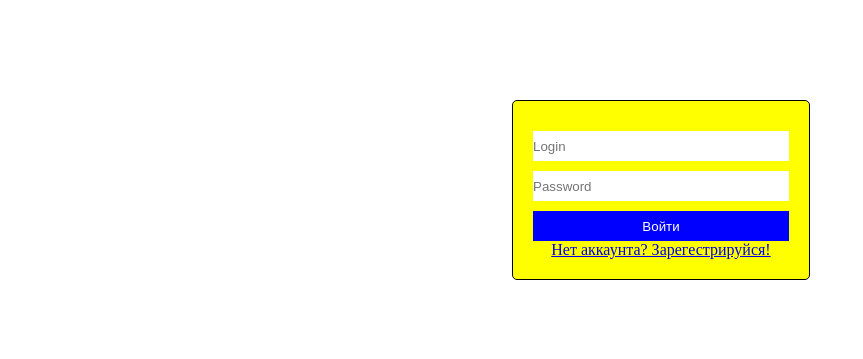
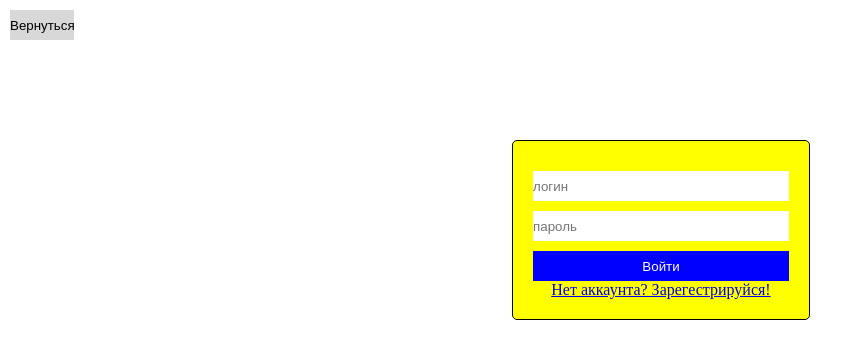
Before and after one commit to Mirik1020/site_yandex, a Flask app: template templates/login_page.html in a window 1280 px wide. Shown: the top 359 px of the page, without its empty margins (0-863 px from the left). Run offline with Flask 3, Linux system fonts and the light colour scheme; the template is opened without the code that fills it, so the values that code supplies are empty.

Commit message:
Add files via upload

```diff
--- a/main.py
+++ b/main.py
@@ -34,6 +34,12 @@ def index():
     return render_template('main_page.html', name=":без входа", olymps=tmp, flag=True)
 
 
+@app.route('/unlogined', methods=['POST'])
+def unlogined():
+    tmp = os.listdir('static/olymps')
+    return render_template('main_page.html', name=":без входа", olymps=tmp, flag=True)
+
+
 @app.route('/logined', methods=['POST'])
 def logined():
     login = request.form.get('login')
@@ -59,13 +65,15 @@ def logined():
                 WHERE min_grade <= {grade[0][0]} AND {grade[0][0]} <= max_grade""").fetchall()
     tmp = [i[0] for i in tmp]
     if password2[0][0] == password:
+        # вход
         u.name = name[0][0]
         u.surname = surname[0][0]
         return render_template('main_page.html', name=f'{name[0][0]} {surname[0][0]}', olymps=tmp, flag=False)
-
     elif u.name and u.surname:
+        # вход повторный
         return render_template('main_page.html', name=f'{u.name} {u.surname}', olymps=tmp, flag=False)
     else:
+        # войти не получилось
         return render_template('failed_login_page.html')
 
 
@@ -91,12 +99,15 @@ def registered():
     cur = con.cursor()
     is_there_user = cur.execute(f"""SELECT * from users where login = '{data[2]}'""").fetchall()
     if is_there_user:
+        # такой пользователь уже есть при регистрации
         return render_template('failed_register_page.html', alert="Пользователь с таким логином уже есть")
     if data[4] != data[5]:
+        # пароли не совпадают при регистрации
         return render_template('failed_register_page.html', alert="Пароли не совпадают")
     cur.execute(f"""INSERT INTO users
                     VALUES ('{data[0]}', '{data[1]}', '{data[2]}', {data[3]}, '{data[4]}')""")
     con.commit()
+    # регистрация прошла успешно
     return render_template('login_page.html')
 
 
@@ -114,19 +125,23 @@ def olymp_first_page():
     print(len(tasks))
 
     if type1 == "test":
+        # тип задания тест
         anses = tasks[f"task{str(ol.page)}"]["anses"]
         return render_template('test_task_page.html',
                                src=f'static/olymps/{ol.olymp}/{tasks[f"task{str(ol.page)}"]["image"]}', page=ol.page,
                                ans=anses, last_ans=ol.last_ans[ol.page - 1])
     elif type1 == "digit":
+        # тип задания ввод числа
         return render_template('digit_task_page.html',
                                src=f'static/olymps/{ol.olymp}/{tasks[f"task{str(ol.page)}"]["image"]}', page=ol.page,
                                inp=ol.last_ans[ol.page - 1])
     elif type1 == "hand":
+        # тип задания c ручной проверкой
         return render_template('input_task_page.html',
                                src=f'static/olymps/{ol.olymp}/{tasks[f"task{str(ol.page)}"]["image"]}', page=ol.page,
                                inp=ol.last_ans[ol.page - 1])
     else:
+        # резервный вариант
         return render_template('task_page.html',
                                src=f'static/olymps/{ol.olymp}/{tasks[f"task{str(ol.page)}"]["image"]}', page=ol.page)
 
@@ -138,30 +153,35 @@ def olymp_page():
         tasks = json.load(file)
     print(tasks, ol.olymp)
     if ol.page == len(tasks) + 1:
+        # сохранение результата
         res = dict()
         res['user'] = u.login
         res['result'] = ol.tasks
         print(res)
-        with open('results/result.json', 'w') as jso:
+        with open(f'results/result{u.login}.json', 'w') as jso:
             json.dump(res, jso)
         return render_template('last_olymp_page.html')
     type1 = tasks[f"task{str(ol.page)}"]["type"]
     print(type1)
     print(request.form)
     if type1 == "test":
+        # тип задания тест
         anses = tasks[f"task{str(ol.page)}"]["anses"]
         return render_template('test_task_page.html',
                                src=f'static/olymps/{ol.olymp}/{tasks[f"task{str(ol.page)}"]["image"]}', page=ol.page,
                                ans=anses, last_ans=ol.last_ans[ol.page - 1])
     elif type1 == "digit":
+        # тип задания ввод числа
         return render_template('digit_task_page.html',
                                src=f'static/olymps/{ol.olymp}/{tasks[f"task{str(ol.page)}"]["image"]}', page=ol.page,
                                inp=ol.last_ans[ol.page - 1])
     elif type1 == "hand":
+        # тип задания c ручной проверкой
         return render_template('input_task_page.html',
                                src=f'static/olymps/{ol.olymp}/{tasks[f"task{str(ol.page)}"]["image"]}', page=ol.page,
                                inp=ol.last_ans[ol.page - 1])
     else:
+        # резервный вариант
         return render_template('task_page.html',
                                src=f'static/olymps/{ol.olymp}/{tasks[f"task{str(ol.page)}"]["image"]}', page=ol.page)
 
@@ -178,19 +198,23 @@ def olymp_page_bet():
     print(type1)
     print(request.form)
     if type1 == "test":
+        # тип задания тест
         anses = tasks[f"task{str(ol.page)}"]["anses"]
         return render_template('test_task_page.html',
                                src=f'static/olymps/{ol.olymp}/{tasks[f"task{str(ol.page)}"]["image"]}', page=ol.page,
                                ans=anses, last_ans=ol.last_ans[ol.page - 1])
     elif type1 == "digit":
+        # тип задания ввод числа
         return render_template('digit_task_page.html',
                                src=f'static/olymps/{ol.olymp}/{tasks[f"task{str(ol.page)}"]["image"]}', page=ol.page,
                                inp=ol.last_ans[ol.page - 1])
     elif type1 == "hand":
+        # тип задания c ручной проверкой
         return render_template('input_task_page.html',
                                src=f'static/olymps/{ol.olymp}/{tasks[f"task{str(ol.page)}"]["image"]}', page=ol.page,
                                inp=ol.last_ans[ol.page - 1])
     else:
+        # резервный вариант
         return render_template('task_page.html',
                                src=f'static/olymps/{ol.olymp}/{tasks[f"task{str(ol.page)}"]["image"]}', page=ol.page)
 
@@ -210,22 +234,26 @@ def save_page():
     elif type1 == "hand":
         ol.tasks[ol.page - 1] = q
     if type1 == "test":
+        # тип задания тест
         anses = tasks[f"task{str(ol.page)}"]["anses"]
         ol.last_ans[ol.page - 1] = tasks[f"task{str(ol.page)}"]["anses"].index(q)
         return render_template('test_task_page.html',
                                src=f'static/olymps/{ol.olymp}/{tasks[f"task{str(ol.page)}"]["image"]}', page=ol.page,
                                ans=anses, last_ans=ol.last_ans[ol.page - 1])
     elif type1 == "digit":
+        # тип задания ввод числа
         ol.last_ans[ol.page - 1] = q
         return render_template('digit_task_page.html',
                                src=f'static/olymps/{ol.olymp}/{tasks[f"task{str(ol.page)}"]["image"]}', page=ol.page,
                                inp=ol.last_ans[ol.page - 1])
     elif type1 == "hand":
+        # тип задания c ручной проверкой
         ol.last_ans[ol.page - 1] = q
         return render_template('input_task_page.html',
                                src=f'static/olymps/{ol.olymp}/{tasks[f"task{str(ol.page)}"]["image"]}', page=ol.page,
                                inp=ol.last_ans[ol.page - 1])
     else:
+        # резервный вариант
         return render_template('task_page.html',
                                src=f'static/olymps/{ol.olymp}/{tasks[f"task{str(ol.page)}"]["image"]}', page=ol.page)
 
--- /dev/null
+++ b/results/resultsveta_vv81.json
@@ -0,0 +1 @@
+{"user": "sveta_vv81", "result": [false, false]}
--- a/static/styles.css
+++ b/static/styles.css
@@ -34,6 +34,8 @@ body {
 	background-color: rgb(255, 255, 0);
 	border: 1px solid black;
 }
+
+
 
 .input{
 	width:100%;
@@ -78,3 +80,32 @@ body {
 .text{
 	text-align: center;
 }
+
+.buttoninto2{
+	background-color: rgb(216, 216, 216);
+	color: black;
+	border-color: black;
+	border-width: 0px;
+	width: 100%;
+	height: 100%;
+	transition: background-color 0.5s,color 0.5s;
+}
+
+.buttoninto2:hover{
+	background-color: white;
+	color: black;
+	border-width: 0px;
+	width: 100%;
+	height: 100%;
+}
+
+.buttoninto2:active{
+	transform: scale(0.98);
+}
+
+.button2{
+	margin-left: 10px;
+	height: 30px;
+	margin-top: 10px;
+	width: 5%;
+}
--- a/templates/login_page.html
+++ b/templates/login_page.html
@@ -7,13 +7,18 @@
 		<title>login page</title>
 	</head>
 	<body>
+		<form method="POST" action="/unlogined">
+			<div class = "button2">
+				<input type="submit" value="Вернуться ↩" class="buttoninto2">
+			</div>
+		</form>
 		<form method="POST" action="/logined">
 			<div class="box-one">
 				<div class="input">
-					<input type="text" placeholder="Login" name="login" class="inputinto">
+					<input type="text" placeholder="логин" name="login" class="inputinto">
 				</div>
 				<div class="input">
-					<input type="password" placeholder="Password" name="password" class="inputinto">
+					<input type="password" placeholder="пароль" name="password" class="inputinto">
 				</div>
 				<div class = "button">
 					<input type="submit" value="Войти" class="buttoninto">
```
Also changed, not shown: static/olymps/test_olymp/images/task_image1.png, static/olymps/test_olymp/images/task_image2.png, static/olymps/test_olymp2/images/task_image1.png.
